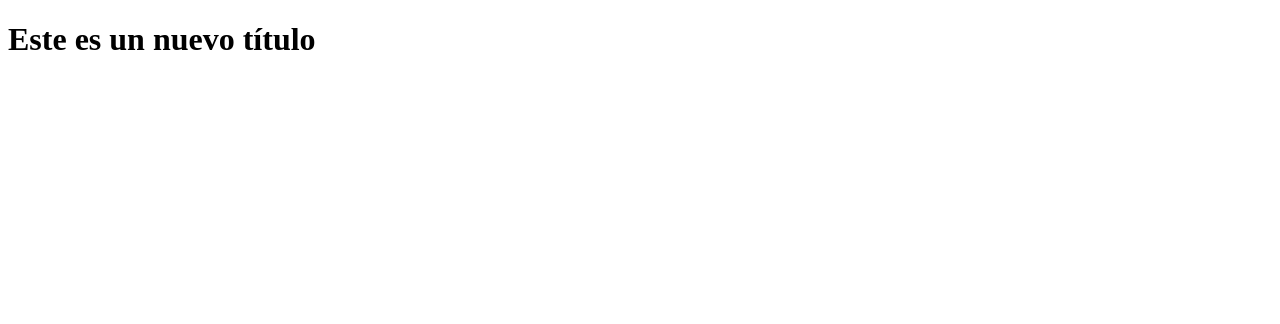
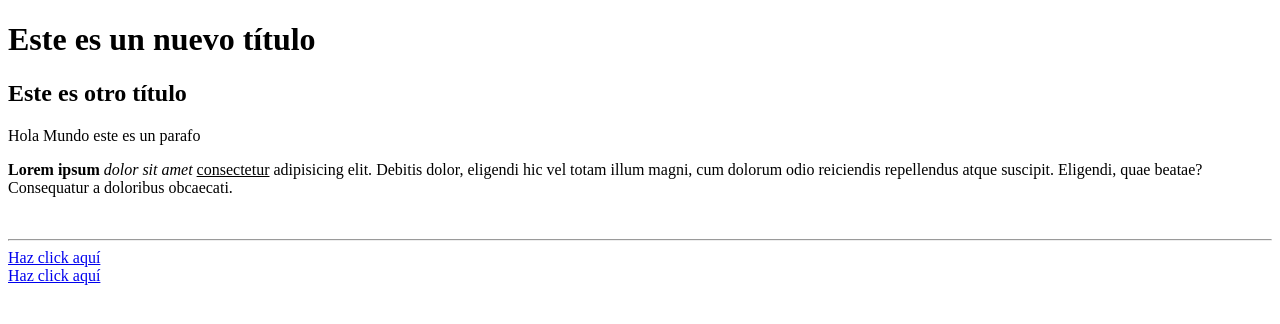
Before and after one commit to marioromero/html-fundamentos, a plain HTML site: page index.html in a window 1280 px wide. Drawn offline with Linux system fonts and the light colour scheme.

Commit message:
Segundo cambio de etiquetas

```diff
--- a/index.html
+++ b/index.html
@@ -10,8 +10,19 @@
 </head>
 
 <body>
+<!--  este es un comentario -->
+<h1>Este es un nuevo título</h1>
+<h2>Este es otro título</h2>
 
-<h1>Este es un nuevo título</h1>
+<!--  este es un comentario -->
+<p>Hola Mundo este es un parafo</p>
+<p> <b>Lorem ipsum</b> <i>dolor sit amet</i> <u>consectetur</u> <span>adipisicing elit.</span>   Debitis dolor, eligendi hic vel totam illum magni, cum dolorum odio reiciendis repellendus atque suscipit. Eligendi, quae beatae? Consequatur a doloribus obcaecati.</p>
+
+<br> <!-- salto de línea -->
+<hr> <!-- línea horizontal -->
+
+<a href="http://www.google.cl" target="_blank"> Haz click aquí  </a> <br>
+<a href="ejemplo.html" target="_blank"> Haz click aquí  </a>
 
 </body>
 </html>
```
Also changed, not shown: ejemplo.html (added, +1 -0 lines).
